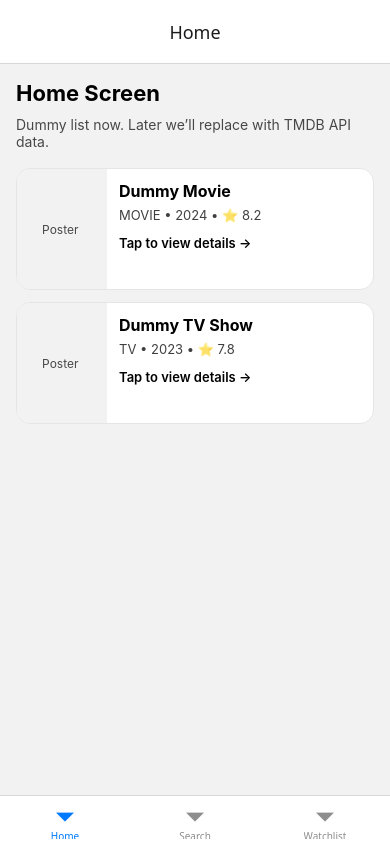
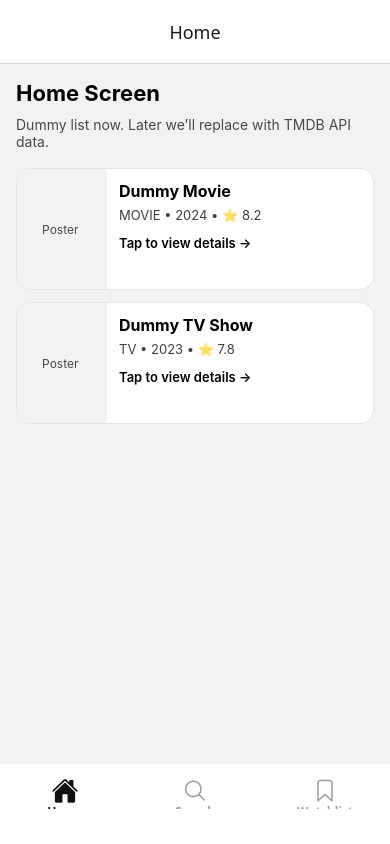
Before and after one commit to bhathiknk/flickwatch, a React Native app: screen /Home in a window 390 px wide. Built offline with nearby package versions, Linux system fonts and the light colour scheme.

Commit message:
update navigation bar,add new icons

```diff
--- a/package.json
+++ b/package.json
@@ -9,6 +9,7 @@
     "web": "expo start --web"
   },
   "dependencies": {
+    "@expo/vector-icons": "^15.0.3",
     "@react-native-async-storage/async-storage": "2.2.0",
     "@react-navigation/bottom-tabs": "^7.10.1",
     "@react-navigation/native": "^7.1.28",
--- a/src/navigation/BottomTabs.tsx
+++ b/src/navigation/BottomTabs.tsx
@@ -1,5 +1,7 @@
 import React from "react";
+import { Platform } from "react-native";
 import { createBottomTabNavigator } from "@react-navigation/bottom-tabs";
+import Ionicons from "@expo/vector-icons/Ionicons";
 
 import HomeScreen from "../screens/HomeScreen";
 import SearchScreen from "../screens/SearchScreen";
@@ -14,16 +16,73 @@ export type TabParamList = {
 const Tab = createBottomTabNavigator<TabParamList>();
 
 export default function BottomTabs() {
+  const isIOS = Platform.OS === "ios";
+
   return (
     <Tab.Navigator
-      screenOptions={{
+      // Centralized styling + icons
+      screenOptions={({ route }) => ({
         headerTitleAlign: "center",
         tabBarHideOnKeyboard: true,
-      }}
+
+        // Tab bar styling
+        tabBarStyle: {
+          height: isIOS ? 100 : 80,
+          paddingTop: 6,
+          paddingBottom: isIOS ? 16 : 10, // reduced so content moves up
+          borderTopWidth: 0,
+          elevation: 18,
+          backgroundColor: "#ffffff",
+        },
+
+        // Important: Moves the icon + label upward inside each tab button
+        tabBarItemStyle: {
+          paddingTop: 2,
+          paddingBottom: 20,
+        },
+
+        // Label styling
+        tabBarLabelStyle: {
+          fontSize: 12,
+          fontWeight: "600",
+          marginTop: -2, // pulls label slightly up
+        },
+
+        tabBarActiveTintColor: "#111111",
+        tabBarInactiveTintColor: "#9aa0a6",
+
+        // Route-based icons
+        tabBarIcon: ({ focused, color, size }) => {
+          const iconSize = focused ? size + 2 : size;
+
+          let iconName: keyof typeof Ionicons.glyphMap;
+
+          if (route.name === "Home") {
+            iconName = focused ? "home" : "home-outline";
+          } else if (route.name === "Search") {
+            iconName = focused ? "search" : "search-outline";
+          } else {
+            iconName = focused ? "bookmark" : "bookmark-outline";
+          }
+
+          return (
+            <Ionicons
+              name={iconName}
+              size={iconSize}
+              color={color}
+              style={{ marginTop: -2 }} // pulls icon up slightly
+            />
+          );
+        },
+      })}
     >
-      <Tab.Screen name="Home" component={HomeScreen} />
-      <Tab.Screen name="Search" component={SearchScreen} />
-      <Tab.Screen name="Watchlist" component={WatchlistScreen} />
+      <Tab.Screen name="Home" component={HomeScreen} options={{ title: "Home" }} />
+      <Tab.Screen name="Search" component={SearchScreen} options={{ title: "Search" }} />
+      <Tab.Screen
+        name="Watchlist"
+        component={WatchlistScreen}
+        options={{ title: "Watchlist" }}
+      />
     </Tab.Navigator>
   );
 }
```
Also changed, not shown: 1 other file (tests, documents, lock files or other folders).
